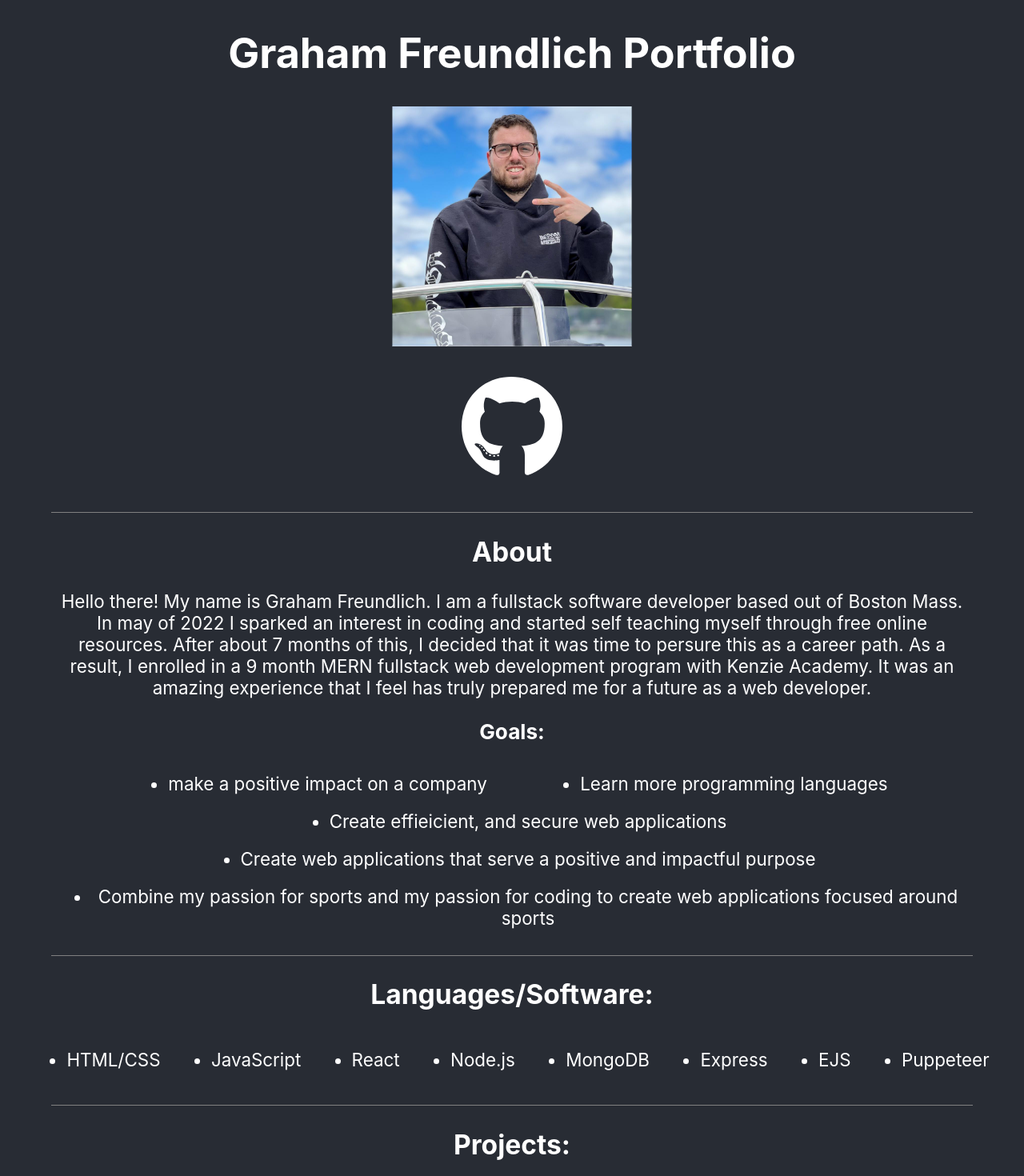
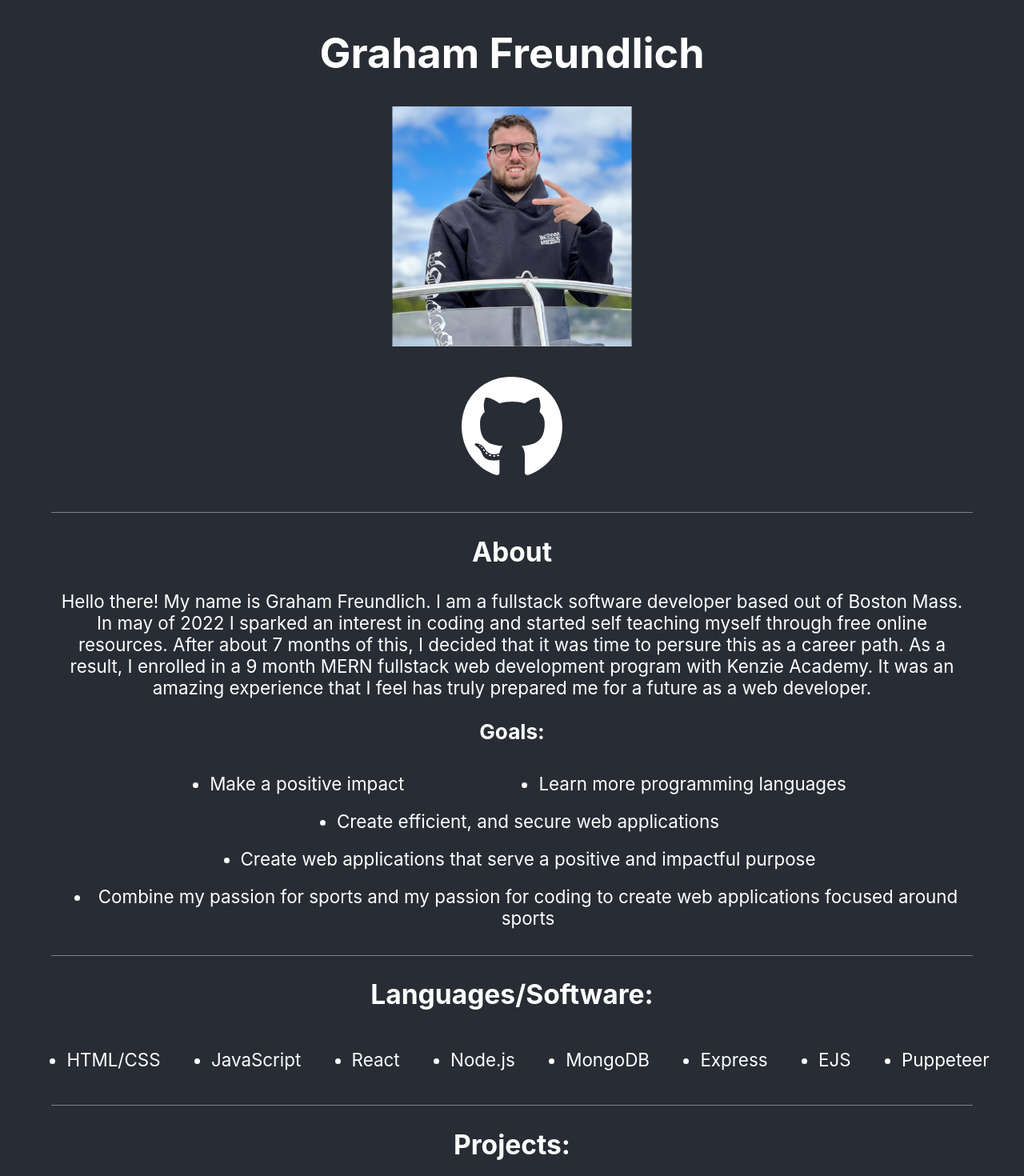
Before and after one commit to Graham2823/reactportfolio, a React (Create React App) app: page / in a window 1280 px wide. Shown: the top 1470 px of the page at 80% size. Built offline with nearby package versions, Linux system fonts and the light colour scheme.

Commit message:
spelling errors fixed

```diff
--- a/package.json
+++ b/package.json
@@ -10,7 +10,9 @@
     "@testing-library/jest-dom": "^5.16.5",
     "@testing-library/react": "^13.4.0",
     "@testing-library/user-event": "^13.5.0",
+    "bootstrap": "^5.3.1",
     "react": "^18.2.0",
+    "react-bootstrap": "^2.8.0",
     "react-dom": "^18.2.0",
     "react-scripts": "5.0.1",
     "web-vitals": "^2.1.4"
--- a/src/Bio.js
+++ b/src/Bio.js
@@ -8,9 +8,9 @@ const Bio = () => {
         <div class="goals">
         <h3>Goals:</h3>
         <ul>
-            <li>make a positive impact on a company</li>
+            <li>Make a positive impact</li>
             <li>Learn more programming languages</li>
-            <li>Create effieicient, and secure web applications</li>
+            <li>Create efficient, and secure web applications</li>
             <li>Create web applications that serve a positive and impactful purpose</li>
             <li>Combine my passion for sports and my passion for coding to create web applications focused around sports</li>
         </ul>
--- a/src/ContactMe.js
+++ b/src/ContactMe.js
@@ -5,7 +5,7 @@ import { faEnvelope, faPhone } from '@fortawesome/free-solid-svg-icons';
 
 const Contact = () => {
   return (
-    <div className='contactPage'>
+    <div className='contactPage' id='contact'>
         <h2>Contact:</h2>
         <div className='contact'>
         <a href="mailto:gmfreundlich@gmail.com"><FontAwesomeIcon icon={faEnvelope} size='4x' color='white'></FontAwesomeIcon></a>
--- a/src/Header.js
+++ b/src/Header.js
@@ -5,7 +5,7 @@ import {faGithub} from '@fortawesome/free-brands-svg-icons';
 const Header = () => {
   return (
     <div className='header'>
-        <h1>Graham Freundlich Portfolio</h1>
+        <h1>Graham Freundlich</h1>
         <img src="GrahamPic.jpeg" class="picture"></img>
         <br/>
         <a href='https://github.com/Graham2823'><FontAwesomeIcon icon={faGithub} size='5x' color='white'></FontAwesomeIcon></a>
```
Also changed, not shown: 1 other file (tests, documents, lock files or other folders).
